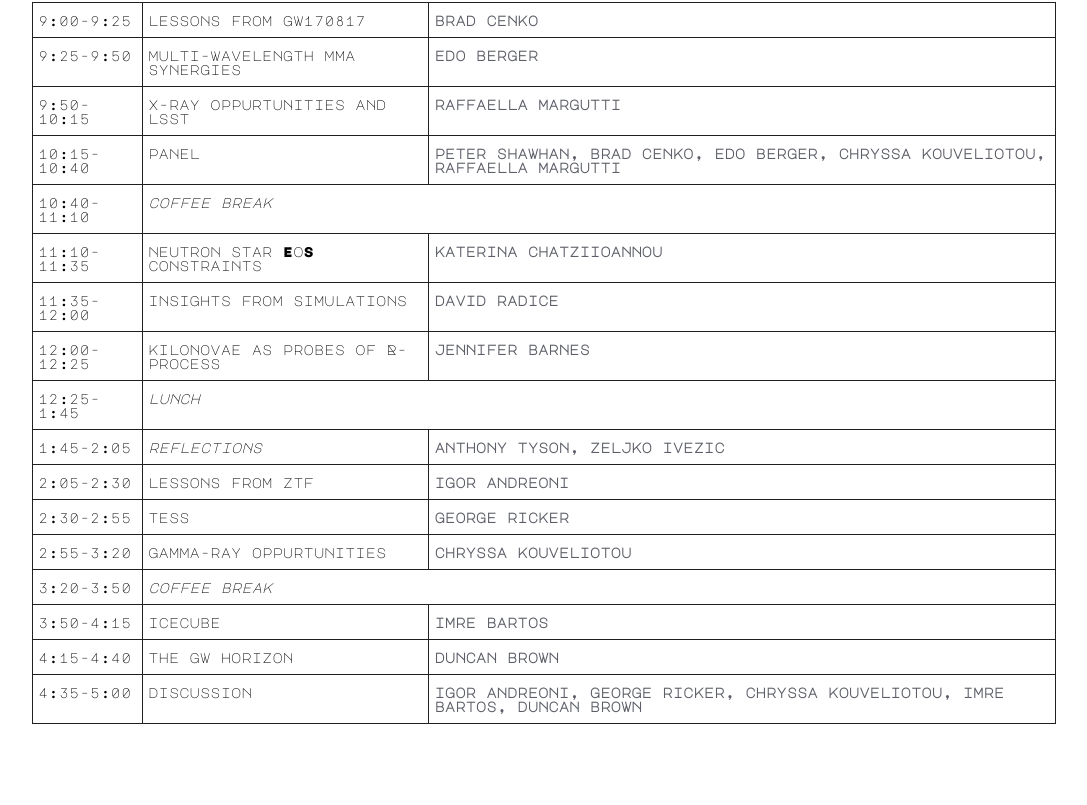
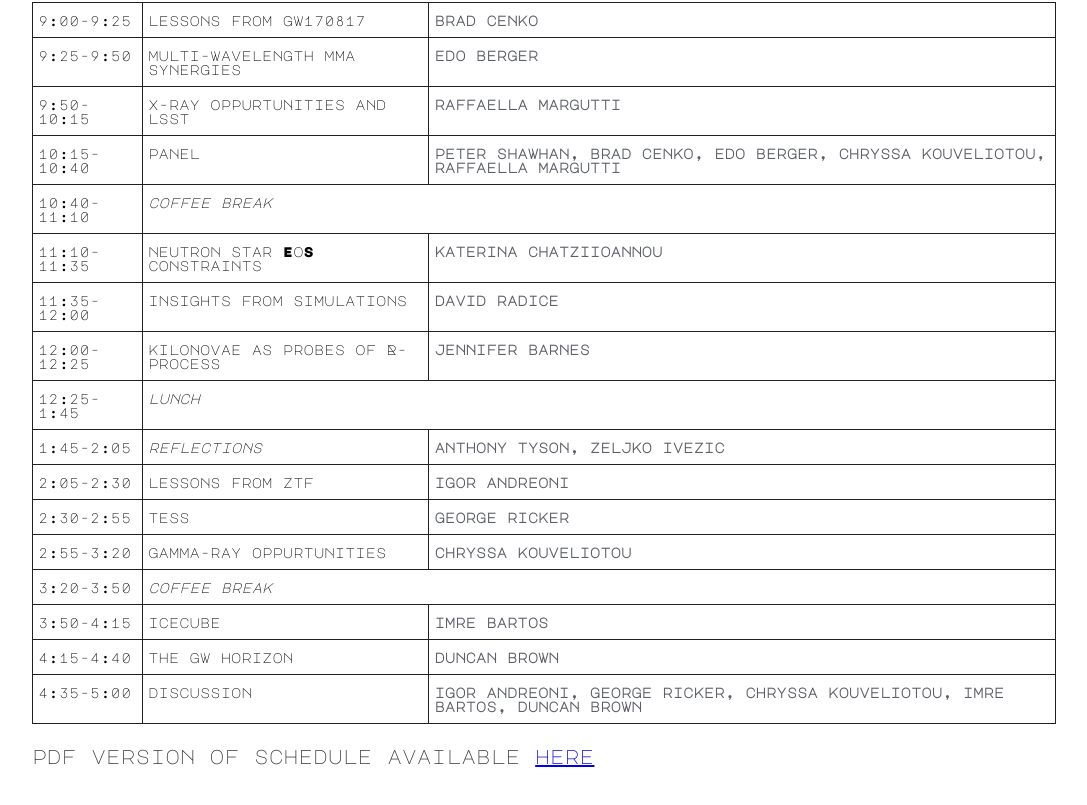
Before and after one commit to markalab/lsst, a plain HTML site: page program2.html in a window 1280 px wide. Shown: the part 2285-3090 px from the top of the page, without its empty margins (96-1183 px from the left). Before the commit the page ends 3069 px from the top, so only its background shows below. Drawn offline with Linux system fonts and the light colour scheme.

Commit message:
added pdf

```diff
--- a/program2.html
+++ b/program2.html
@@ -207,6 +207,8 @@
   </tr>
 </table>
 
+<p>pdf version of schedule available <a href="https://markalab.github.io/lsst/imgs/LSST_LIGO_v6.pdf">here</a></p>
+
 </div>
 
 </html>
```
